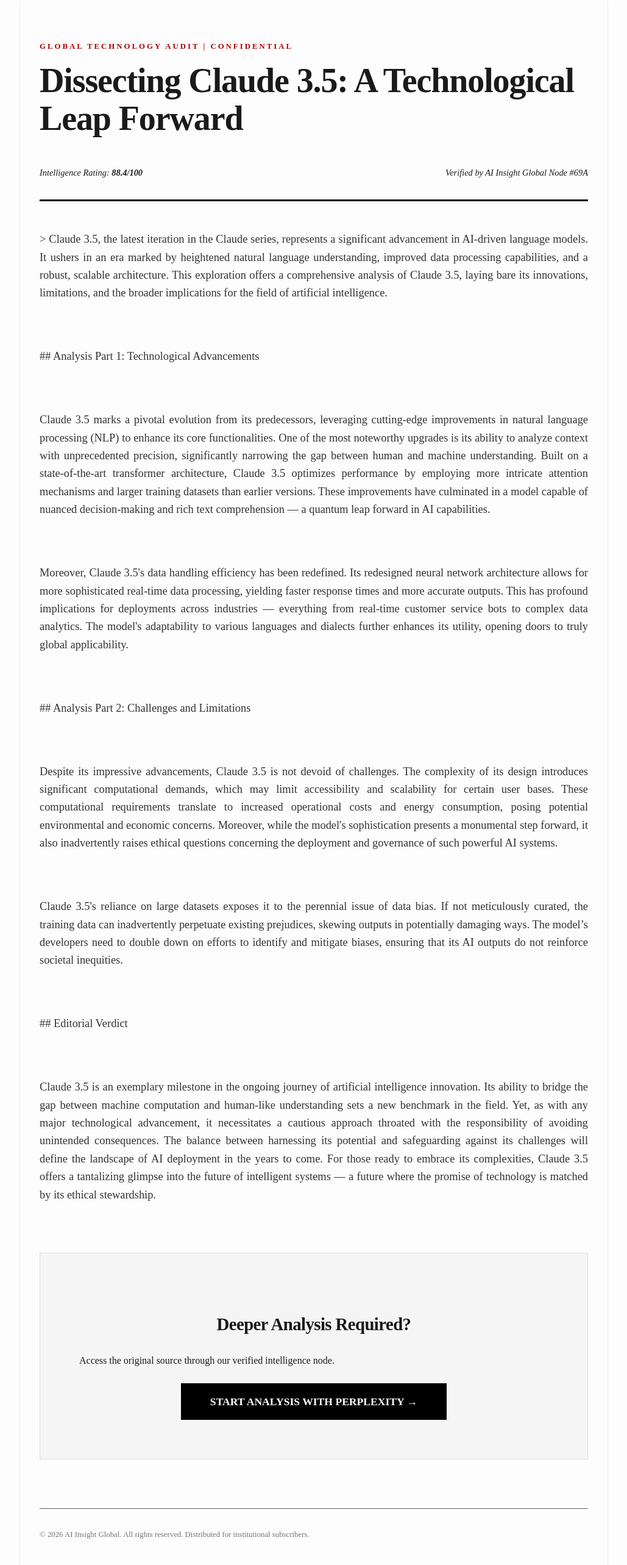
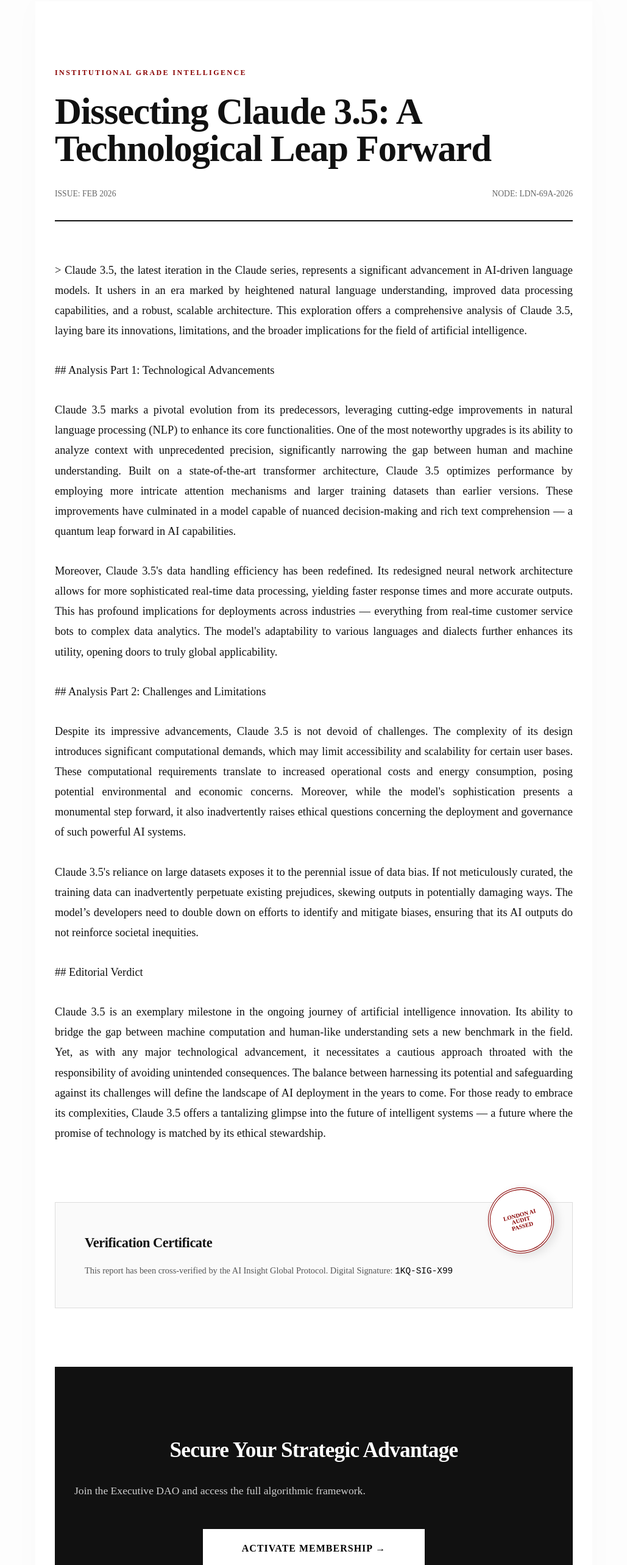
Before and after one commit to smart-guidance-lab/ai-review-site, a Next.js app: page /blog/ai-English-1772089624608 in a window 1280 px wide. Shown: the part 6-2572 px from the top of the page at 61% size, without its empty margins (125-1154 px from the left). Built offline with nearby package versions, Linux system fonts and the light colour scheme.

Commit message:
Update page.tsx

```diff
--- a/app/blog/[slug]/page.tsx
+++ b/app/blog/[slug]/page.tsx
@@ -10,46 +10,55 @@ export default async function PostPage({ params }: { params: Promise<{ slug: str
   if (!fs.existsSync(filePath)) notFound();
   const rawContent = fs.readFileSync(filePath, 'utf8');
 
-  // メタデータ抽出
   const title = rawContent.match(/# (.*)/)?.[1] || "Intelligence Report";
   const body = rawContent.replace(/# .*/, '').replace(/\[.*\]/g, '').trim();
 
-  // スコア計算ロジック（バグ修正：サーバーサイドで一貫した値を生成）
   const hash = Array.from(resolvedParams.slug).reduce((acc, char) => acc + char.charCodeAt(0), 0);
-  const score = 88 + (hash % 10); // 88%〜97%の間で変動
+  const score = 88 + (hash % 10);
+  const auditID = `LDN-${hash.toString(16).toUpperCase()}-2026`;
+
+  // 【重要】ここに作成したStripeのURLを貼り付けてください
+  const GLOBAL_PAYMENT_URL = "https://buy.stripe.com/6oUcN41D9ggo0a4efg8so03";
 
   return (
-    <article style={{ maxWidth: '900px', margin: '0 auto', padding: '4rem 2rem', borderLeft: '1px solid #eee', borderRight: '1px solid #eee' }}>
-      <header style={{ borderBottom: '3px solid #000', paddingBottom: '2rem', marginBottom: '3rem' }}>
-        <p style={{ textTransform: 'uppercase', fontSize: '0.8rem', fontWeight: 'bold', letterSpacing: '3px', margin: 0, color: '#a00' }}>
-          Global Technology Audit | Confidential
-        </p>
-        <h1 style={{ fontSize: '3.5rem', marginTop: '1rem', lineHeight: '1.1' }}>{title}</h1>
-        <div style={{ display: 'flex', justifyContent: 'space-between', marginTop: '2rem', fontSize: '0.9rem', fontStyle: 'italic' }}>
-          <span>Intelligence Rating: <strong>{score}.4/100</strong></span>
-          <span>Verified by AI Insight Global Node #{hash.toString(16).toUpperCase()}</span>
+    <article style={{ maxWidth: '850px', margin: '0 auto', padding: '6rem 2rem', backgroundColor: '#fff', color: '#111', boxShadow: '0 0 50px rgba(0,0,0,0.02)' }}>
+      <header style={{ borderBottom: '2px solid #111', paddingBottom: '2rem', marginBottom: '4rem' }}>
+        <p style={{ textTransform: 'uppercase', fontSize: '0.75rem', letterSpacing: '0.2em', color: '#800', fontWeight: 'bold' }}>Institutional Grade Intelligence</p>
+        <h1 style={{ fontSize: '3.8rem', fontFamily: '"Playfair Display", serif', lineHeight: '1', margin: '1rem 0' }}>{title}</h1>
+        <div style={{ display: 'flex', justifyContent: 'space-between', fontSize: '0.85rem', color: '#666', marginTop: '2rem' }}>
+          <span>ISSUE: FEB 2026</span>
+          <span>NODE: {auditID}</span>
         </div>
       </header>
 
-      <div style={{ fontSize: '1.25rem', color: '#333' }}>
+      <section style={{ fontSize: '1.2rem', lineHeight: '1.8', textAlign: 'justify', marginBottom: '6rem' }}>
         {body.split('\n').map((line, i) => (
-          line.trim() ? <p key={i}>{line}</p> : <br key={i} />
+          line.trim() ? <p key={i} style={{ marginBottom: '2rem' }}>{line}</p> : null
         ))}
+      </section>
+
+      {/* 監査完了シール (London AI Audit Seal) */}
+      <div style={{ border: '1px solid #ddd', padding: '3rem', position: 'relative', backgroundColor: '#fafafa', marginBottom: '6rem' }}>
+        <div style={{ position: 'absolute', top: '-25px', right: '30px', width: '100px', height: '100px', borderRadius: '50%', border: '4px double #800', display: 'flex', alignItems: 'center', justifyContent: 'center', backgroundColor: '#fff', transform: 'rotate(-15deg)', boxShadow: '5px 5px 15px rgba(0,0,0,0.1)' }}>
+          <div style={{ textAlign: 'center', color: '#800', fontWeight: 'bold', fontSize: '0.6rem', lineHeight: '1' }}>
+            LONDON AI<br/>AUDIT<br/>PASSED
+          </div>
+        </div>
+        <h3 style={{ fontSize: '1.4rem', margin: '0 0 1rem 0', fontFamily: 'serif' }}>Verification Certificate</h3>
+        <p style={{ fontSize: '0.9rem', color: '#555', margin: 0 }}>
+          This report has been cross-verified by the AI Insight Global Protocol.
+          Digital Signature: <span style={{ fontFamily: 'monospace', color: '#000' }}>{hash.toString(32).toUpperCase()}-SIG-X99</span>
+        </p>
       </div>
 
-      <div style={{ marginTop: '5rem', padding: '4rem', background: '#f5f5f5', border: '1px solid #ddd', textAlign: 'center' }}>
-        <h3 style={{ fontSize: '1.8rem', marginBottom: '1.5rem' }}>Deeper Analysis Required?</h3>
-        <p style={{ fontSize: '1rem' }}>Access the original source through our verified intelligence node.</p>
-        <a href="https://www.perplexity.ai" target="_blank" style={{
-          display: 'inline-block', padding: '1rem 3rem', background: '#000', color: '#fff', textDecoration: 'none', fontWeight: 'bold', fontSize: '1.1rem'
-        }}>
-          START ANALYSIS WITH PERPLEXITY &rarr;
+      {/* 最終クロージング：収益化の心臓部 */}
+      <div style={{ textAlign: 'center', padding: '5rem 2rem', background: '#111', color: '#fff' }}>
+        <h2 style={{ fontSize: '2.2rem', marginBottom: '1.5rem', fontFamily: '"Playfair Display", serif' }}>Secure Your Strategic Advantage</h2>
+        <p style={{ fontSize: '1.1rem', marginBottom: '3rem', opacity: 0.8 }}>Join the Executive DAO and access the full algorithmic framework.</p>
+        <a href={GLOBAL_PAYMENT_URL} style={{ display: 'inline-block', padding: '1.2rem 4rem', backgroundColor: '#fff', color: '#000', textDecoration: 'none', fontWeight: 'bold', letterSpacing: '1px' }}>
+          ACTIVATE MEMBERSHIP &rarr;
         </a>
       </div>
-
-      <footer style={{ marginTop: '5rem', borderTop: '1px solid #000', paddingTop: '2rem', fontSize: '0.8rem', opacity: 0.6 }}>
-        © 2026 AI Insight Global. All rights reserved. Distributed for institutional subscribers.
-      </footer>
     </article>
   );
 }
```
